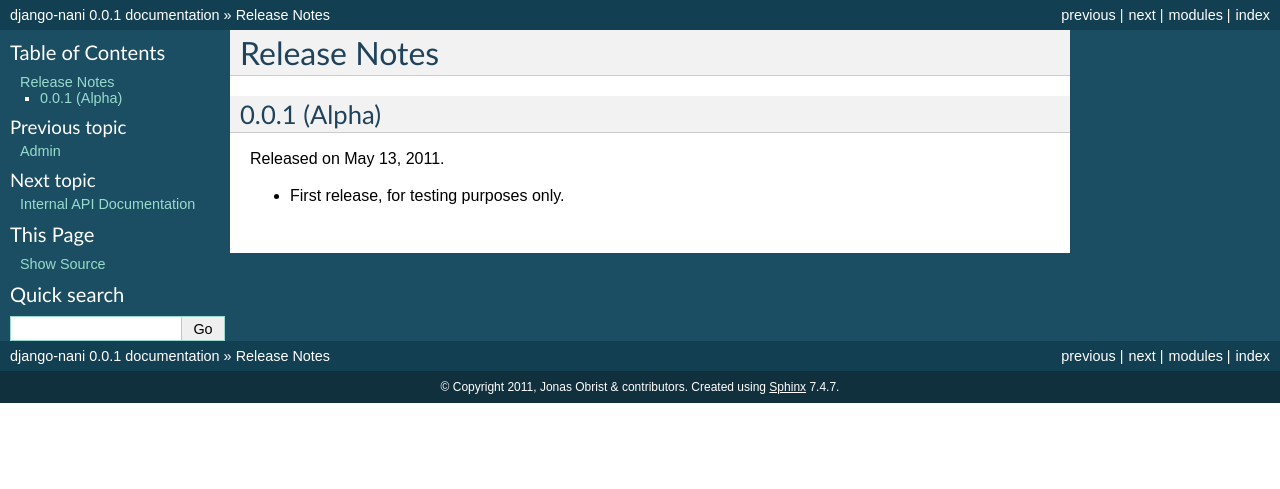
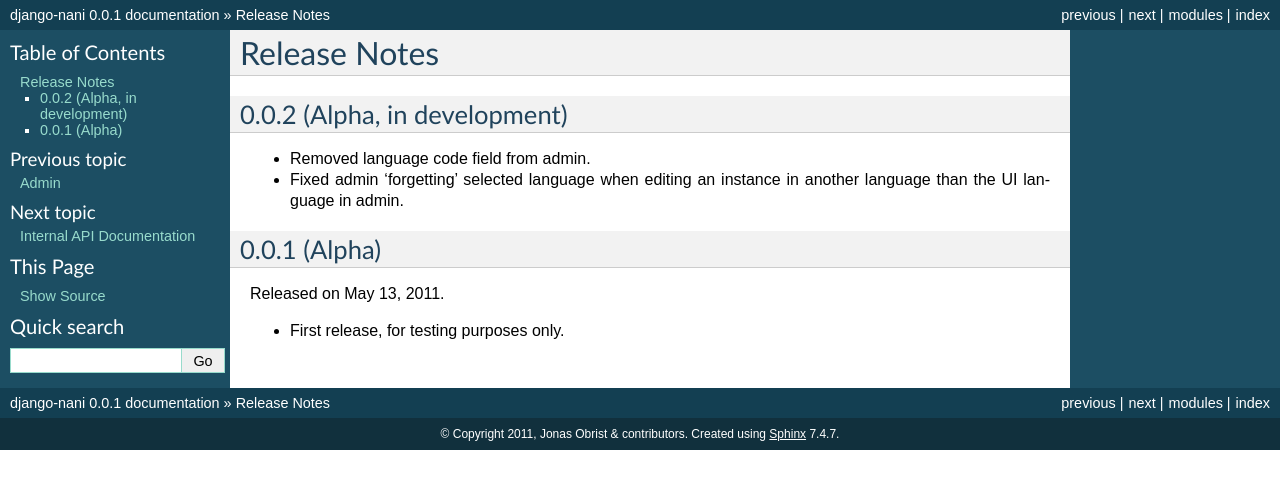
Before and after one commit to KristianOellegaard/django-hvad, a Sphinx documentation site: the page built from docs/public/release_notes.rst, in a window 1280 px wide. Shown: the top 489 px of the page. Built offline with Sphinx 7.4.7, drawn with Linux system fonts in a browser that asks for light colours.

Commit message:
Started to write release notes for 0.0.2

```diff
--- a/docs/public/release_notes.rst
+++ b/docs/public/release_notes.rst
@@ -1,6 +1,14 @@
 #############
 Release Notes
 #############
+
+*****************************
+0.0.2 (Alpha, in development)
+*****************************
+
+* Removed language code field from admin.
+* Fixed admin 'forgetting' selected language when editing an instance in another
+  language than the UI language in admin.
 
 *************
 0.0.1 (Alpha)
```
